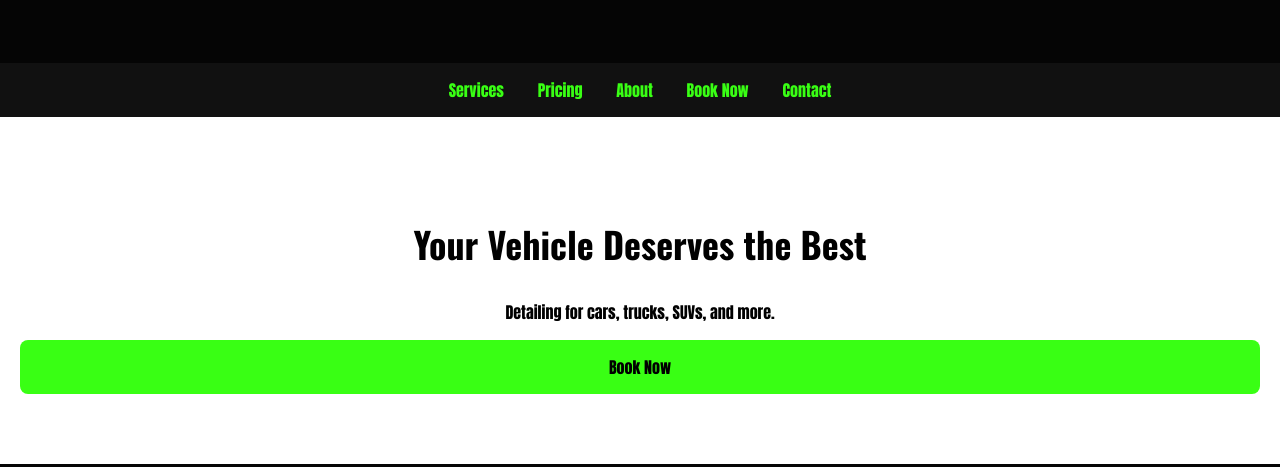
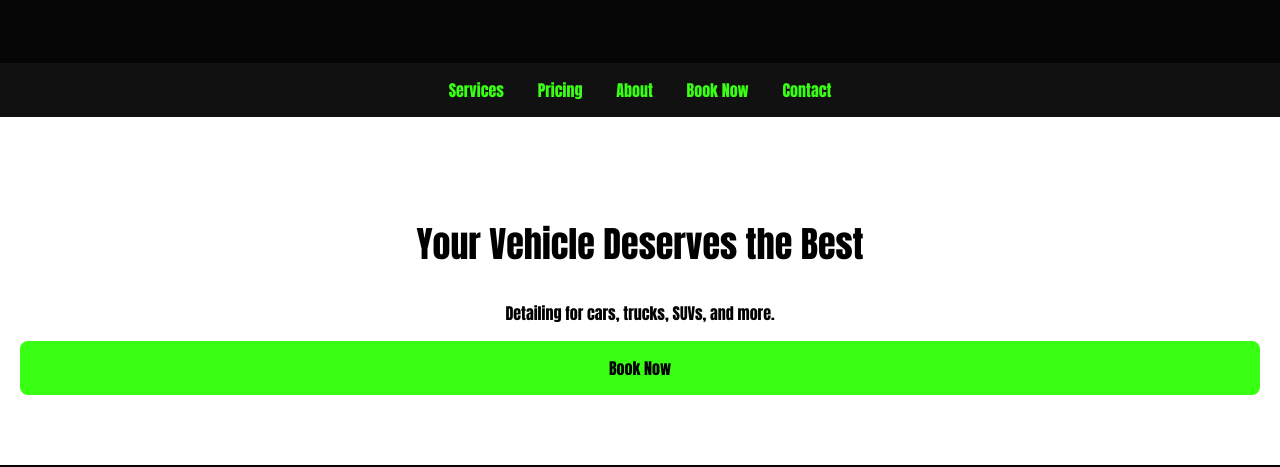
Before and after one commit to g5myf7k49f-create/ADetailing, a plain HTML site: page index.html in a window 1280 px wide. Shown: the part 333-800 px from the top of the page. Drawn offline with nearby package versions, Linux system fonts and the light colour scheme.

Commit message:
Update style.css

```diff
--- a/style.css
+++ b/style.css
@@ -40,7 +40,7 @@ nav a {
     font-weight: bold;
 }
 h1, h2, h3 {
-    font-family: "Oswald", sans-serif;
+    font-family: Impact, sans-serif;
 }
 .hero {
     text-align: center;
```
